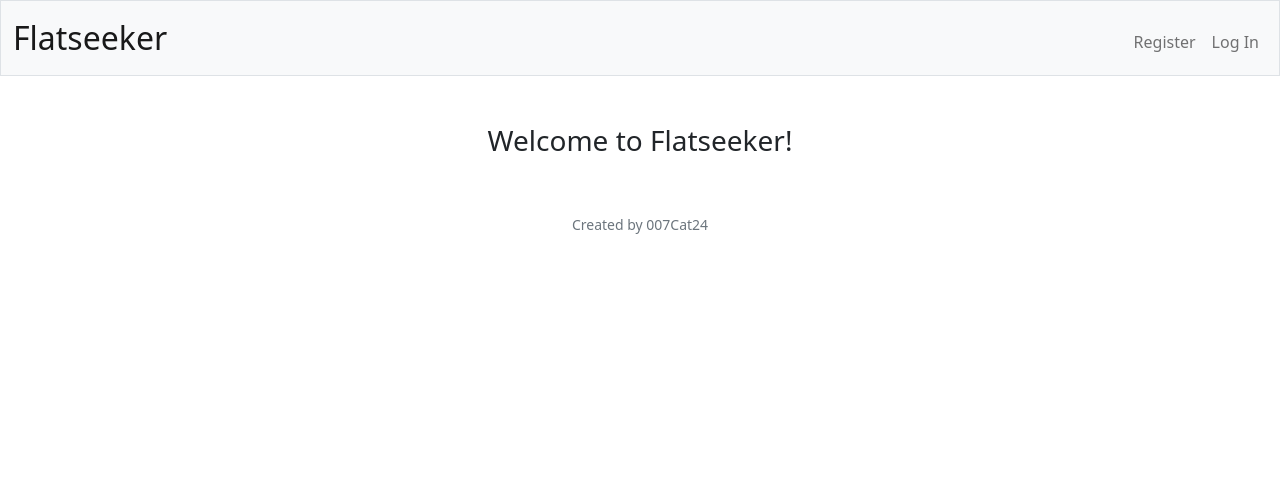
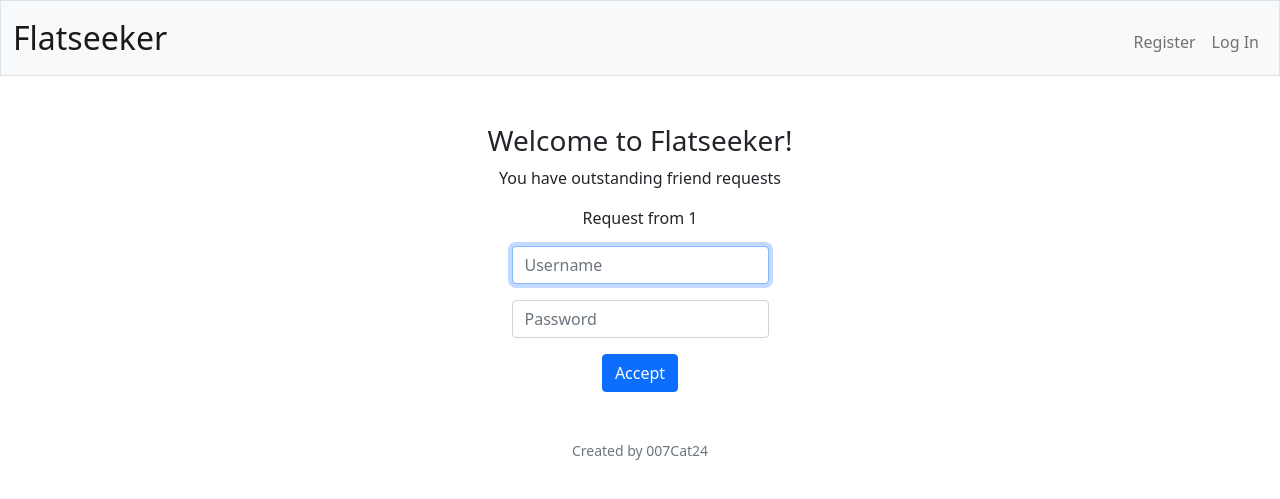
Before and after one commit to 007Cat24/flatseeker, a Flask app: template templates/index.html in a window 1280 px wide. Shown: the top 499 px of the page. Run offline with Flask 3, Linux system fonts and the light colour scheme; the template is opened without the code that fills it: most values are stand-ins (such as "Sample title", 1, 10 or a date in 2020); some libraries are stand-ins or nearby versions.

Commit message:
Form test

```diff
--- a/app.py
+++ b/app.py
@@ -33,7 +33,12 @@ def after_request(response):
 @login_required
 def index():
     """Show main page"""
-    return render_template("index.html")
+
+    # Query database for friend requests:
+    friend_requests = db.execute("SELECT * FROM friends WHERE confirmed = 'False' AND user1_id = ? OR user2_id = ?", session["user_id"], session["user_id"])
+    print(friend_requests)
+    return render_template("index.html", friend_requests=friend_requests, user_id = session["user_id"])
+
 
 @app.route("/add", methods=["GET", "POST"])
 @login_required
@@ -89,18 +94,23 @@ def add_friend():
         # Make sure that all fields are filled out
         friend = request.form.get("friend")
 
-        # Add friend to database
+        # Query database for username
+        rows = db.execute(
+            "SELECT * FROM users WHERE username = ?", friend)
+
+        # Ensure username exists and password is correct
+        if len(rows) != 1:
+            flash("Username not found")
+            return redirect("/addfriend")
+
+        # Add friend request to database
         db.execute(
-            "INSERT INTO flats (title, link, rooms, price, added_by, location, comments) VALUES(?, ?, ?, ?, ?, ?, ?)",
-            title,
-            link,
-            rooms,
-            price,
+            "INSERT INTO friends (user1_id, user2_id, confirmed) VALUES(?, ?, ?)",
             session["user_id"],
-            location,
-            comments,
+            rows[0]["id"],
+            "False",
         )
-        flash("Friend request send!")
+        flash("Friend request sent!")
         return redirect("/")
     else:
         return render_template("addfriend.html")
--- a/templates/index.html
+++ b/templates/index.html
@@ -6,4 +6,29 @@
 
 {% block main %}
 <h3>Welcome to Flatseeker!</h3>
+{% if friend_requests %}
+<p>You have outstanding friend requests</p>
+    {% for friend_request in friend_requests %}
+        {% if friend_request.user1_id == user_id %}
+        <p>Request from {{friend_request.user2_id}}</p>
+        <form action="/addfriend" method="post">
+            <div class="mb-3">
+                <input class="form-control mx-auto w-auto" id="password" name="password" placeholder="Password" type="hidden">
+            </div>
+            <button class="btn btn-primary" type="submit">Accept</button>
+        </form>
+        {% else %}
+        <p>Request from {{friend_request.user1_id}}</p>
+        <form action="/login" method="post">
+            <div class="mb-3">
+                <input autocomplete="off" autofocus class="form-control mx-auto w-auto" id="username" name="username" placeholder="Username" type="text">
+            </div>
+            <div class="mb-3">
+                <input class="form-control mx-auto w-auto" id="password" name="password" placeholder="Password" type="password">
+            </div>
+            <button class="btn btn-primary" type="submit">Accept</button>
+        </form>
+        {% endif %}
+    {% endfor %}
+{% endif %}
 {% endblock %}
```
